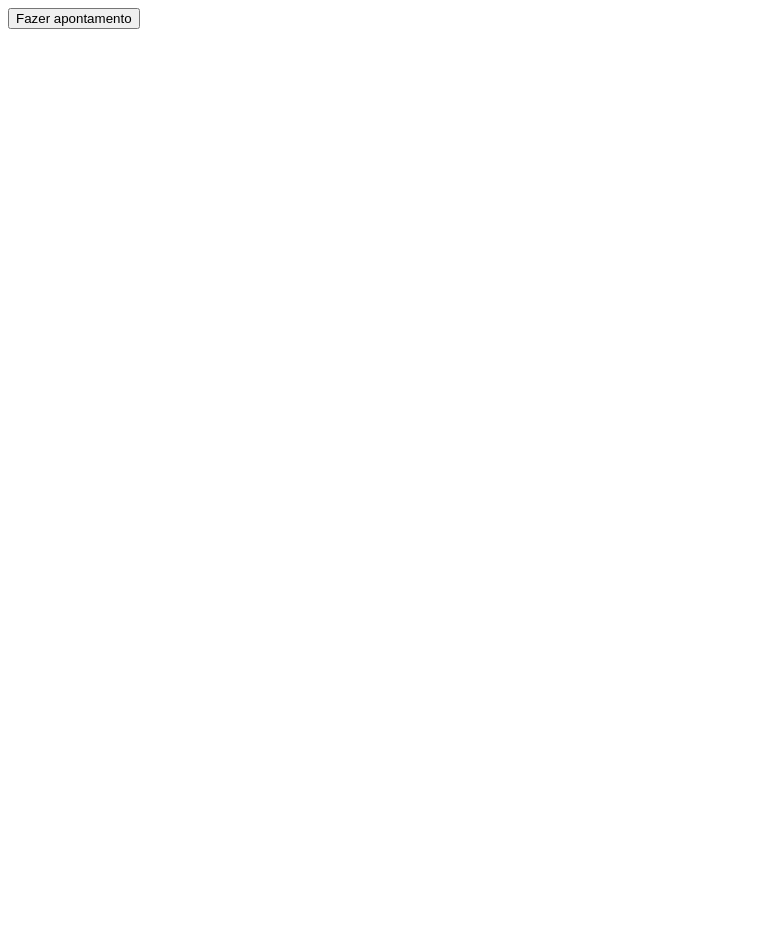
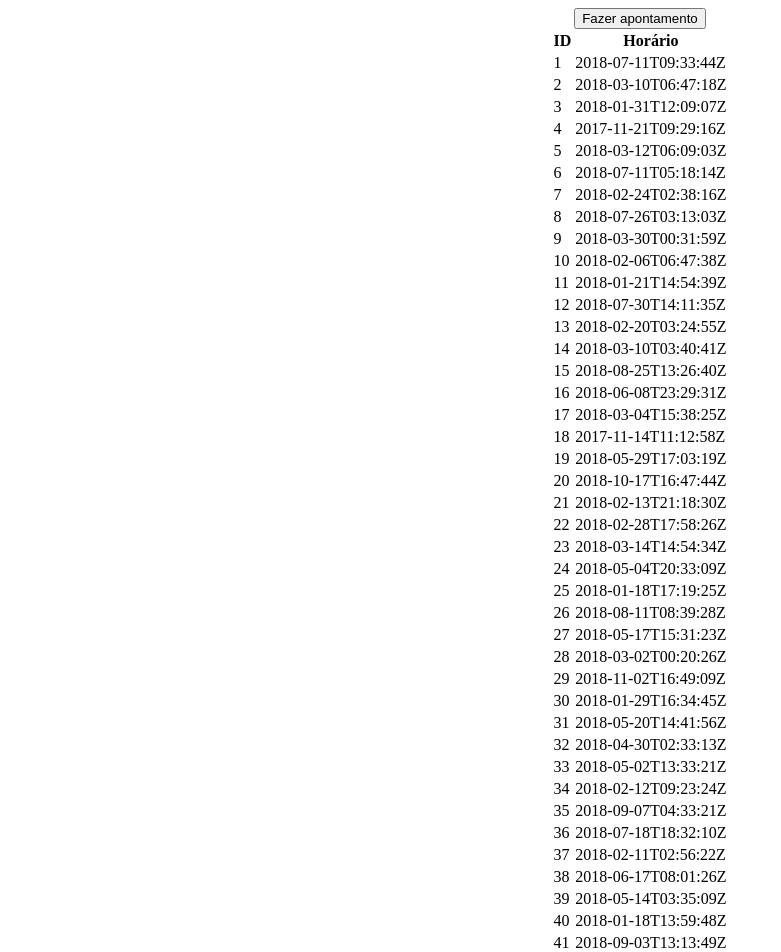
Before and after one commit to holzfallerhund/bater-horas, a React (Create React App) app: page / in a window 1280 px wide. Shown: the top 952 px of the page, without its empty margins (0-781 px from the left). Before the commit the page ends 800 px from the top, so only its background shows below. Built offline with nearby package versions, Linux system fonts and the light colour scheme.

Commit message:
simple mock with a table

```diff
--- a/package.json
+++ b/package.json
@@ -5,7 +5,8 @@
   "dependencies": {
     "react": "^16.6.0",
     "react-dom": "^16.6.0",
-    "react-scripts": "2.1.1"
+    "react-scripts": "2.1.1",
+    "styled-components": "^4.0.3"
   },
   "scripts": {
     "start": "react-scripts start",
--- a/src/App.js
+++ b/src/App.js
@@ -1,17 +1,45 @@
 import React, { Component } from 'react';
+import styled from 'styled-components'
+import mock from './mock/hand-points.js'
 
-function makeApointment() {
-  console.log('makeApointment()')
-}
+const AppContainer = styled.div`
+  display: flex;
+  flex-direction: column;
+  justify-content: center;
+  align-items: center;
+`
 
 class App extends Component {
+
+  handPoint() {
+    console.log('handPoint()')
+  }
+
   render() {
     return (
-      <div className="App">
-        <button onClick={ () => makeApointment() }>
+      <AppContainer>
+        <button onClick={ () => this.handPoint() }>
           Fazer apontamento
         </button>
-      </div>
+        <table>
+          <thead>
+            <tr>
+              <th>ID</th>
+              <th>Horário</th>
+            </tr>
+          </thead>
+          <tbody>
+          {
+            mock.map((val, index) =>
+              <tr key={index}>
+                <td>{ val.id }</td>
+                <td>{ val.date }</td>
+              </tr>
+            )
+          }
+          </tbody>
+        </table>
+      </AppContainer>
     );
   }
 }
--- /dev/null
+++ b/src/mock/hand-points.js
@@ -0,0 +1,52 @@
+export default [
+{"id":1,"date":"2018-07-11T09:33:44Z"},
+{"id":2,"date":"2018-03-10T06:47:18Z"},
+{"id":3,"date":"2018-01-31T12:09:07Z"},
+{"id":4,"date":"2017-11-21T09:29:16Z"},
+{"id":5,"date":"2018-03-12T06:09:03Z"},
+{"id":6,"date":"2018-07-11T05:18:14Z"},
+{"id":7,"date":"2018-02-24T02:38:16Z"},
+{"id":8,"date":"2018-07-26T03:13:03Z"},
+{"id":9,"date":"2018-03-30T00:31:59Z"},
+{"id":10,"date":"2018-02-06T06:47:38Z"},
+{"id":11,"date":"2018-01-21T14:54:39Z"},
+{"id":12,"date":"2018-07-30T14:11:35Z"},
+{"id":13,"date":"2018-02-20T03:24:55Z"},
+{"id":14,"date":"2018-03-10T03:40:41Z"},
+{"id":15,"date":"2018-08-25T13:26:40Z"},
+{"id":16,"date":"2018-06-08T23:29:31Z"},
+{"id":17,"date":"2018-03-04T15:38:25Z"},
+{"id":18,"date":"2017-11-14T11:12:58Z"},
+{"id":19,"date":"2018-05-29T17:03:19Z"},
+{"id":20,"date":"2018-10-17T16:47:44Z"},
+{"id":21,"date":"2018-02-13T21:18:30Z"},
+{"id":22,"date":"2018-02-28T17:58:26Z"},
+{"id":23,"date":"2018-03-14T14:54:34Z"},
+{"id":24,"date":"2018-05-04T20:33:09Z"},
+{"id":25,"date":"2018-01-18T17:19:25Z"},
+{"id":26,"date":"2018-08-11T08:39:28Z"},
+{"id":27,"date":"2018-05-17T15:31:23Z"},
+{"id":28,"date":"2018-03-02T00:20:26Z"},
+{"id":29,"date":"2018-11-02T16:49:09Z"},
+{"id":30,"date":"2018-01-29T16:34:45Z"},
+{"id":31,"date":"2018-05-20T14:41:56Z"},
+{"id":32,"date":"2018-04-30T02:33:13Z"},
+{"id":33,"date":"2018-05-02T13:33:21Z"},
+{"id":34,"date":"2018-02-12T09:23:24Z"},
+{"id":35,"date":"2018-09-07T04:33:21Z"},
+{"id":36,"date":"2018-07-18T18:32:10Z"},
+{"id":37,"date":"2018-02-11T02:56:22Z"},
+{"id":38,"date":"2018-06-17T08:01:26Z"},
+{"id":39,"date":"2018-05-14T03:35:09Z"},
+{"id":40,"date":"2018-01-18T13:59:48Z"},
+{"id":41,"date":"2018-09-03T13:13:49Z"},
+{"id":42,"date":"2018-05-15T04:19:35Z"},
+{"id":43,"date":"2018-03-29T12:17:51Z"},
+{"id":44,"date":"2018-09-02T00:51:28Z"},
+{"id":45,"date":"2018-08-12T16:55:12Z"},
+{"id":46,"date":"2018-01-10T15:08:11Z"},
+{"id":47,"date":"2017-12-18T08:03:15Z"},
+{"id":48,"date":"2018-03-30T00:21:21Z"},
+{"id":49,"date":"2018-03-24T12:45:02Z"},
+{"id":50,"date":"2018-08-23T18:51:38Z"},
+]
```
Also changed, not shown: 1 other file (tests, documents, lock files or other folders).
